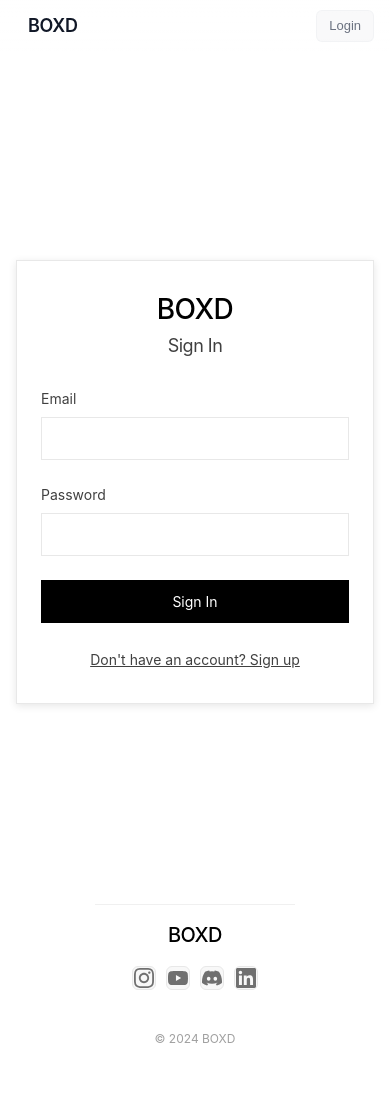
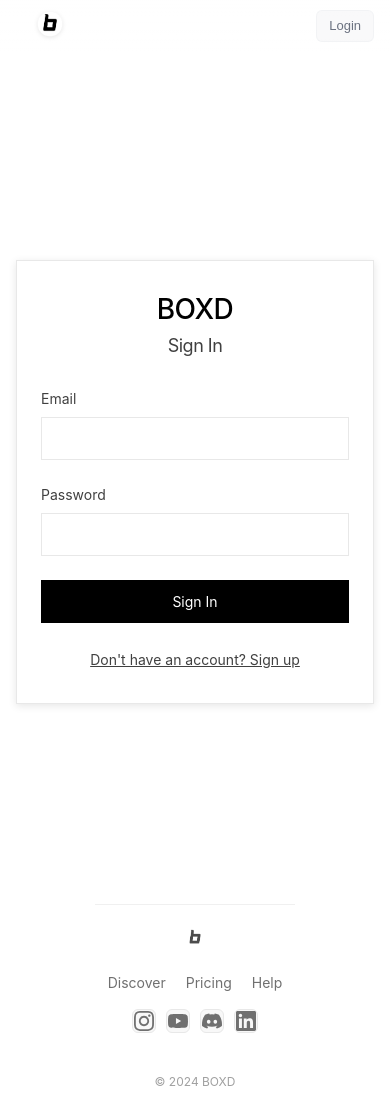
Before and after one commit to Shafiq-and-Company/boxd-events, a Next.js app: page /login in a window 390 px wide. Before the commit the page ends 1064 px from the top, so only its background shows below. Built offline with nearby package versions, Linux system fonts and the light colour scheme; no server answers.

Commit message:
fixing mobile

```diff
--- a/components/Footer.js
+++ b/components/Footer.js
@@ -1,4 +1,5 @@
 import styles from './Footer.module.css'
+import Image from 'next/image'
 
 export default function Footer() {
   return (
@@ -6,8 +7,20 @@ export default function Footer() {
       <div className={styles.container}>
         <div className={styles.content}>
           <div className={styles.brand}>
-            <span className={styles.logo}>BOXD</span>
+            <Image
+              src="/logo.png"
+              alt="BOXD Logo"
+              width={48}
+              height={48}
+              className={styles.logo}
+            />
           </div>
+
+          <nav className={styles.navigation}>
+            <a href="#" className={styles.navLink}>Discover</a>
+            <a href="#" className={styles.navLink}>Pricing</a>
+            <a href="#" className={styles.navLink}>Help</a>
+          </nav>
 
           <div className={styles.socialLinks}>
             <a href="#" className={styles.socialLink} aria-label="Instagram">
--- a/components/Footer.module.css
+++ b/components/Footer.module.css
@@ -38,10 +38,33 @@
 }
 
 .logo {
-  font-size: 20px;
-  font-weight: 500;
+  width: 48px;
+  height: 48px;
+  object-fit: contain;
+  opacity: 0.7;
+  transition: opacity 200ms cubic-bezier(0.25, 0.46, 0.45, 0.94);
+}
+
+.logo:hover {
+  opacity: 1;
+}
+
+.navigation {
+  display: flex;
+  gap: 32px;
+  align-items: center;
+}
+
+.navLink {
+  color: #707070;
+  text-decoration: none;
+  font-size: 14px;
+  font-weight: 400;
+  transition: color 200ms cubic-bezier(0.25, 0.46, 0.45, 0.94);
+}
+
+.navLink:hover {
   color: #000000;
-  letter-spacing: -0.5px;
 }
 
 .socialLinks {
@@ -97,14 +120,24 @@
 
   .content {
     flex-direction: column;
-    gap: 16px;
+    gap: 20px;
     text-align: center;
+  }
+
+  .navigation {
+    gap: 24px;
+    justify-content: center;
   }
 
   .socialLinks {
     gap: 12px;
     flex-wrap: wrap;
     justify-content: center;
+  }
+
+  .logo {
+    width: 40px;
+    height: 40px;
   }
 
   .socialLink {
@@ -130,10 +163,21 @@
     gap: 16px;
   }
 
+  .navigation {
+    gap: 20px;
+    flex-wrap: wrap;
+    justify-content: center;
+  }
+
   .socialLinks {
     gap: 10px;
     flex-wrap: wrap;
     justify-content: center;
+  }
+
+  .logo {
+    width: 36px;
+    height: 36px;
   }
 
   .socialLink {
--- a/components/NavBar.js
+++ b/components/NavBar.js
@@ -37,7 +37,11 @@ export default function NavBar({ activeTab, onTabChange, hideMiddleNav = false }
         className={styles.logo}
         onClick={() => onTabChange && onTabChange('discover')}
       >
-        BOXD
+        <img
+          src="/logo.png"
+          alt="BOXD"
+          className={styles.logoImage}
+        />
       </div>
       {!hideMiddleNav && (
         <div className={styles.navLinks}>
@@ -51,7 +55,7 @@ export default function NavBar({ activeTab, onTabChange, hideMiddleNav = false }
               <rect width="18" height="18" x="3" y="4" rx="2"/>
               <path d="M3 10h18"/>
             </svg>
-            Upcoming
+            <span className={styles.navText}>Upcoming</span>
           </button>
           <button
             onClick={() => onTabChange && onTabChange('discover')}
@@ -61,7 +65,7 @@ export default function NavBar({ activeTab, onTabChange, hideMiddleNav = false }
               <circle cx="12" cy="12" r="10"/>
               <polygon points="16.24 7.76 14.12 14.12 7.76 16.24 9.88 9.88 16.24 7.76"/>
             </svg>
-            Discover
+            <span className={styles.navText}>Discover</span>
           </button>
           <button
             onClick={() => {
@@ -79,7 +83,7 @@ export default function NavBar({ activeTab, onTabChange, hideMiddleNav = false }
               <path d="M13 17v2"/>
               <path d="M13 9v2"/>
             </svg>
-            My Events
+            <span className={styles.navText}>My Events</span>
           </button>
         </div>
       )}
@@ -93,7 +97,11 @@ export default function NavBar({ activeTab, onTabChange, hideMiddleNav = false }
               }}
               className={styles.createEventButton}
             >
-              Create Event
+              <span className={styles.createEventText}>Create Event</span>
+              <svg className={styles.createEventIcon} width="16" height="16" viewBox="0 0 24 24" fill="none" stroke="currentColor" strokeWidth="2" strokeLinecap="round" strokeLinejoin="round">
+                <path d="M12 5v14"/>
+                <path d="M5 12h14"/>
+              </svg>
             </button>
             <div
               className={styles.profilePlaceholder}
--- a/components/NavBar.module.css
+++ b/components/NavBar.module.css
@@ -129,6 +129,16 @@
   opacity: 1;
 }
 
+.navText {
+  /* Show text on desktop */
+  display: inline;
+
+  /* Hide text on mobile */
+  @media (max-width: 768px) {
+    display: none;
+  }
+}
+
 /* Reduced motion support */
 @media (prefers-reduced-motion: reduce) {
   .navLink {
@@ -159,6 +169,28 @@
 .logo:hover {
   color: #374151;
   background-color: rgba(243, 244, 246, 0.5);
+}
+
+.logoImage {
+  height: 48px;
+  width: auto;
+  object-fit: contain;
+  transition: all 200ms cubic-bezier(0.4, 0, 0.2, 1);
+  filter: drop-shadow(0 1px 2px rgba(0, 0, 0, 0.1));
+
+  /* Responsive */
+  @media (max-width: 480px) {
+    height: 44px;
+  }
+
+  @media (max-width: 320px) {
+    height: 40px;
+  }
+}
+
+.logo:hover .logoImage {
+  opacity: 0.8;
+  filter: drop-shadow(0 2px 4px rgba(0, 0, 0, 0.15));
 }
 
 .profile {
@@ -280,6 +312,9 @@
   border-radius: 6px;
   padding: 8px 12px;
   cursor: pointer;
+  display: flex;
+  align-items: center;
+  gap: 6px;
 
   /* Hover state */
   transition: all 200ms cubic-bezier(0.4, 0, 0.2, 1);
@@ -299,6 +334,45 @@
     font-size: 11px;
     padding: 3px 6px;
   }
+}
+
+.createEventText {
+  /* Show text on desktop */
+  display: inline;
+
+  /* Hide text on mobile */
+  @media (max-width: 768px) {
+    display: none;
+  }
+}
+
+.createEventIcon {
+  /* Hide icon on desktop */
+  display: none;
+  width: 16px;
+  height: 16px;
+  opacity: 0.7;
+  transition: opacity 200ms cubic-bezier(0.4, 0, 0.2, 1);
+
+  /* Show icon on mobile */
+  @media (max-width: 768px) {
+    display: block;
+  }
+
+  /* Responsive icon size */
+  @media (max-width: 480px) {
+    width: 14px;
+    height: 14px;
+  }
+
+  @media (max-width: 320px) {
+    width: 12px;
+    height: 12px;
+  }
+}
+
+.createEventButton:hover .createEventIcon {
+  opacity: 1;
 }
 
 .createEventButton:hover {
```
Also changed, not shown: public/logo.png (added).
